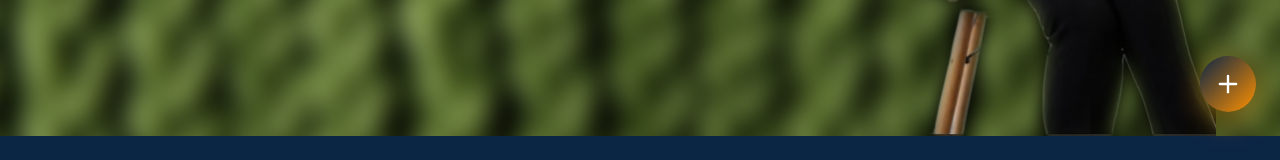
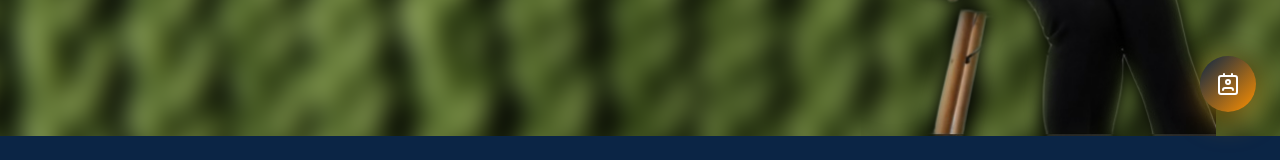
Before and after one commit to edgarbarragangarcia/CATA, a Next.js app: page / in a window 1280 px wide. Shown: the part 664-824 px from the top of the page. Built offline with nearby package versions, Linux system fonts and the light colour scheme.

Commit message:
style: swap floating action button icon for a contact card
Replace the generic plus icon with a modern contact-card icon that
reads clearly as "get in touch", cross-fading to an X when the
menu is open instead of rotating a plus into an X shape.

```diff
--- a/src/components/WhatsAppButton.tsx
+++ b/src/components/WhatsAppButton.tsx
@@ -2,7 +2,7 @@
 
 import React, { useState, useEffect } from 'react';
 import { motion, AnimatePresence } from 'framer-motion';
-import { MessageCircle, Mail, Calendar, Plus, X } from 'lucide-react';
+import { MessageCircle, Mail, Calendar, Contact, X } from 'lucide-react';
 
 // ─────────────────────────────────────────────
 // CONFIGURACIÓN
@@ -131,12 +131,29 @@ export const WhatsAppButton: React.FC = () => {
                   : '0 8px 32px rgba(255, 145, 0, 0.4)'
               }}
             >
-              <motion.div
-                animate={{ rotate: isOpen ? 135 : 0 }}
-                transition={{ type: "spring", stiffness: 260, damping: 20 }}
-              >
-                <Plus className="text-white" size={28} />
-              </motion.div>
+              <AnimatePresence mode="wait" initial={false}>
+                {isOpen ? (
+                  <motion.div
+                    key="close"
+                    initial={{ opacity: 0, rotate: -90, scale: 0.6 }}
+                    animate={{ opacity: 1, rotate: 0, scale: 1 }}
+                    exit={{ opacity: 0, rotate: 90, scale: 0.6 }}
+                    transition={{ type: 'spring', stiffness: 260, damping: 20 }}
+                  >
+                    <X className="text-white" size={26} />
+                  </motion.div>
+                ) : (
+                  <motion.div
+                    key="contact"
+                    initial={{ opacity: 0, rotate: 90, scale: 0.6 }}
+                    animate={{ opacity: 1, rotate: 0, scale: 1 }}
+                    exit={{ opacity: 0, rotate: -90, scale: 0.6 }}
+                    transition={{ type: 'spring', stiffness: 260, damping: 20 }}
+                  >
+                    <Contact className="text-white" size={24} />
+                  </motion.div>
+                )}
+              </AnimatePresence>
             </motion.button>
 
           </div>
```
